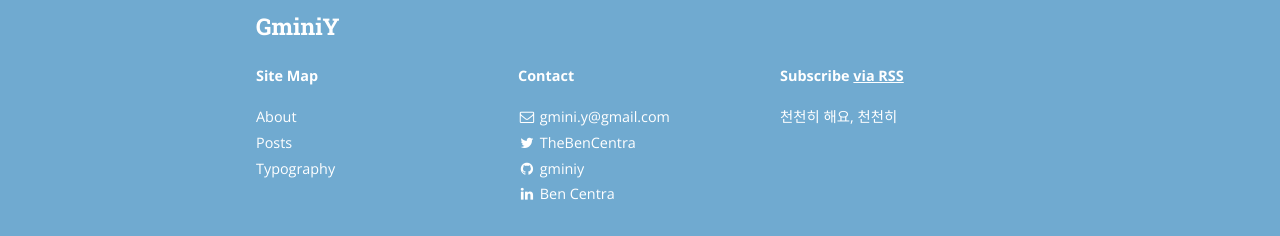
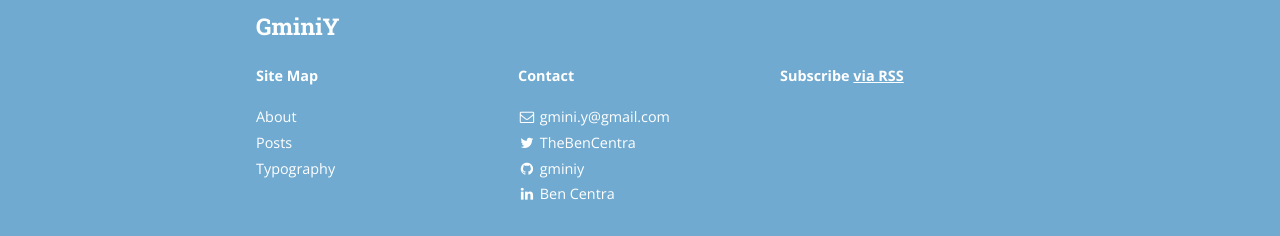
Before and after one commit to gminiy/gminiy.githup.io, a Jekyll site: the page built from index.html, in a window 1280 px wide. Shown: the part 1913-2149 px from the top of the page. Built offline with Jekyll 4.4.1, drawn with Linux system fonts in a browser that asks for light colours; nearby versions of some CDN libraries; the list of posts is cut into pages by our own code.

Commit message:
Update _config.yml

```diff
--- a/_config.yml
+++ b/_config.yml
@@ -13,7 +13,7 @@ title: GminiY
 subtitle: ""
 email: gmini.y@gmail.com
 name: Jimin Yeon
-description: "천천히 해요, 천천히"
+description: ""
 # Base URL of site (i.e. /blog). It should always start with a slash,
 # and never end with a slash. Set it to a blank value if hosting at the
 # root of your server.
```
